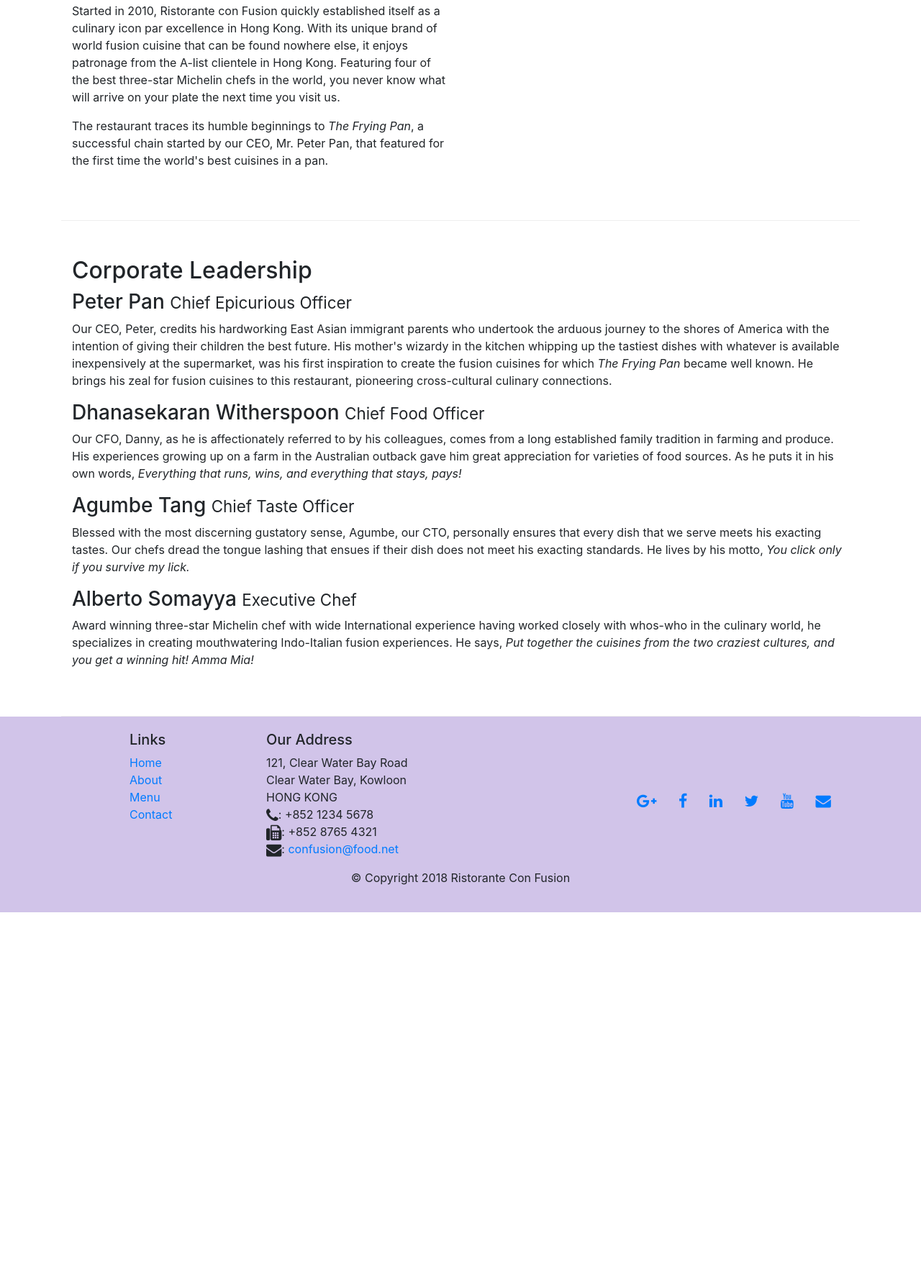
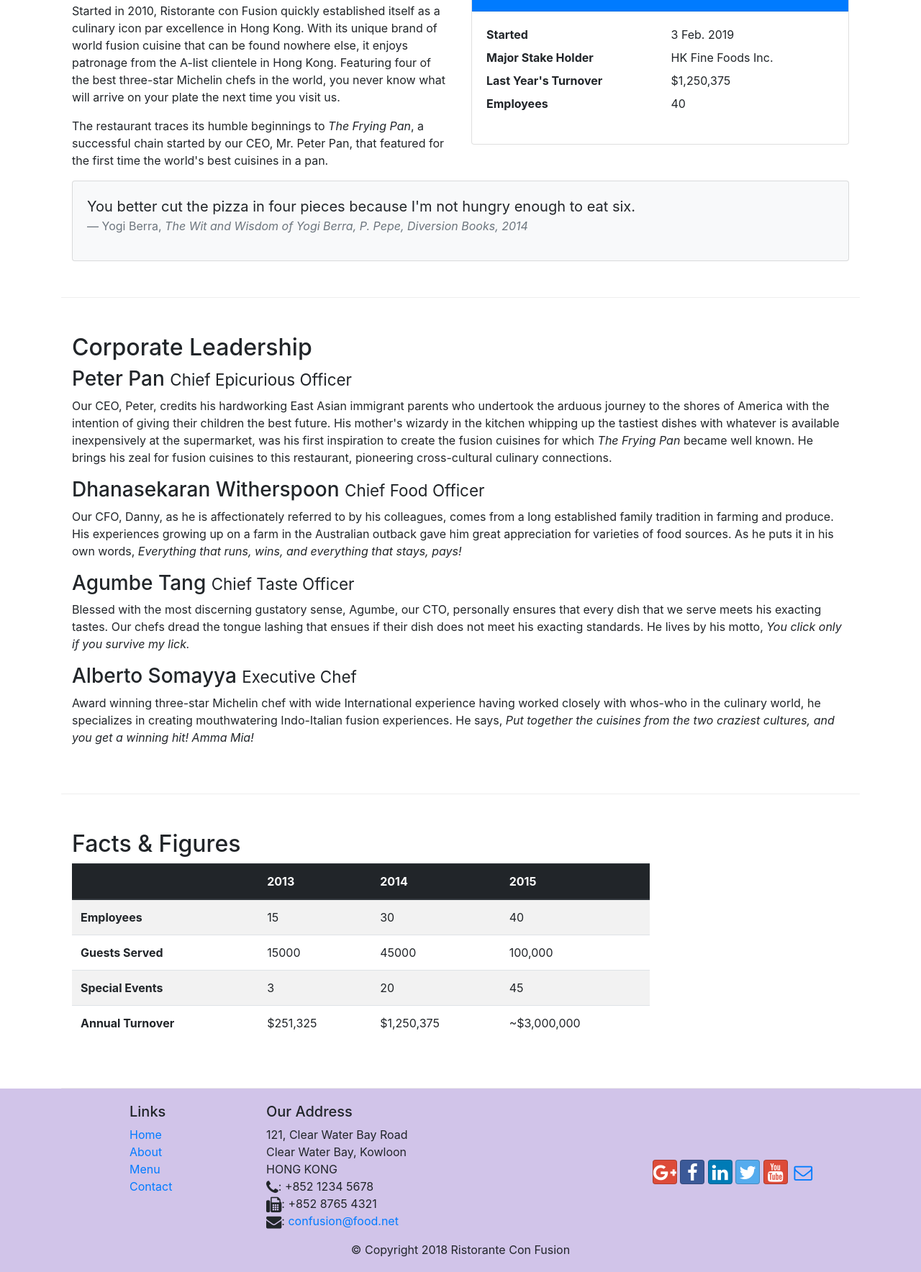
Before and after one commit to zed1025/Coursera-Web-Developer-Course-1, a website: page aboutus.html in a window 1280 px wide. Shown: the part 558-2326 px from the top of the page at 72% size. Before the commit the page ends 1826 px from the top, so only its background shows below. Drawn offline with nearby package versions, Linux system fonts and the light colour scheme.

Commit message:
Tables and Cards

```diff
--- a/aboutus.html
+++ b/aboutus.html
@@ -82,12 +82,41 @@
                 <p>The restaurant traces its humble beginnings to <em>The Frying Pan</em>, a successful chain started by our CEO, Mr. Peter Pan, that featured for the first time the world's best cuisines in a pan.</p>
             </div>
             <div class="col-12 col-sm">
+                <div class="card">
+                    <h3 class="card-header bg-primary text-white">
+                        Facts At a Glance
+                    </h3>
+                    <div class="card-body">
+                        <dl class="row">
+                            <dt class="col-6">Started</dt>
+                            <dd class="col-6">3 Feb. 2019</dd>
+                            <dt class="col-6">Major Stake Holder</dt>
+                            <dd class="col-6">HK Fine Foods Inc.</dd>
+                            <dt class="col-6">Last Year's Turnover</dt>
+                            <dd class="col-6">$1,250,375</dd>
+                            <dt class="col-6">Employees</dt>
+                            <dd class="col-6">40</dd>
+                        </dl>
+                    </div>
+                </div>
+            </div>
+            <div class="col-12">
+                <div class="card card-body bg-light">
+                    <blockquote class="blockquote">
+                        <p class="mb-0">You better cut the pizza in four pieces because
+                            I'm not hungry enough to eat six.</p>
+                        <footer class="blockquote-footer">Yogi Berra,
+                            <cite title="Source Title">The Wit and Wisdom of Yogi Berra,
+                            P. Pepe, Diversion Books, 2014</cite>
+                        </footer>
+                    </blockquote>
+                </div>
             </div>
         </div>
 
 
         <div class="row row-content">
-            <div class="col">
+            <div class="col-12">
                 <h2>Corporate Leadership</h2>
                 <h3>Peter Pan <small>Chief Epicurious Officer</small></h3>
                 <p class="d-none d-sm-block">Our CEO, Peter, credits his hardworking East Asian immigrant parents who undertook the arduous journey to the shores of America with the intention of giving their children the best future. His mother's wizardy in the kitchen whipping up the tastiest dishes with whatever is available inexpensively at the supermarket, was his first inspiration to create the fusion cuisines for which <em>The Frying Pan</em> became well known. He brings his zeal for fusion cuisines to this restaurant, pioneering cross-cultural culinary connections.</p>
@@ -98,8 +127,54 @@
                 <h3>Alberto Somayya <small>Executive Chef</small></h3>
                 <p class="d-none d-sm-block">Award winning three-star Michelin chef with wide International experience having worked closely with whos-who in the culinary world, he specializes in creating mouthwatering Indo-Italian fusion experiences. He says, <em>Put together the cuisines from the two craziest cultures, and you get a winning hit! Amma Mia!</em></p>
             </div>
+
        </div>
-
+       <div class="row row-content">
+            <div class="col-12 col-sm-9">
+                <h2>Facts &amp; Figures</h2>
+                <!-- table -->
+                <div class="table-responsive">
+                    <table class="table table-striped">
+                        <thead class="thead-dark">
+                            <tr>
+                                <th>&nbsp;</th>
+                                <th>2013</th>
+                                <th>2014</th>
+                                <th>2015</th>
+                            </tr>
+                        </thead>
+                        <tbody>
+                            <tr>
+                                <th>Employees</th>
+                                <td>15</td>
+                                <td>30</td>
+                                <td>40</td>
+                            </tr>
+                            <tr>
+                                <th>Guests Served</th>
+                                <td>15000</td>
+                                <td>45000</td>
+                                <td>100,000</td>
+                            </tr>
+                            <tr>
+                                <th>Special Events</th>
+                                <td>3</td>
+                                <td>20</td>
+                                <td>45</td>
+                            </tr>
+                            <tr>
+                                <th>Annual Turnover</th>
+                                <td>$251,325</td>
+                                <td>$1,250,375</td>
+                                <td>~$3,000,000</td>
+                            </tr>
+                        </tbody>
+                    </table>
+                </div>
+            </div>
+            <div class="col-12 col-sm-3">
+            </div>
+        </div>
     </div>
 
     <footer class="footer">
@@ -127,12 +202,12 @@
                 </div>
                 <div class="col-12 col-sm-4 align-self-center">
                     <div class="text-center">
-                        <a class="btn bclass="btn btn-social-icon btn-google" href=class="col-auto""http://google.com/+"><i class="fa fa-google-plus fa-lg"></i></a>
-                        <a class="btn bclass="btn btn-social-icon btn-facebook" href="http://www.facebook.com/profile.php?id="><i class="fa fa-facebook fa-lg"></i></a>
-                        <a class="btn bclass="btn btn-social-icon btn-linkedin" href="http://www.linkedin.com/in/"><i class="fa fa-linkedin fa-lg"></i></a>
-                        <a class="btn bclass="btn btn-social-icon btn-twitter" href="http://twitter.com/"><i class="fa fa-twitter fa-lg"></i></a>
-                        <a class="btn bclass="btn btn-social-icon btn-google" href="http://youtube.com/"><i class="fa fa-youtube fa-lg"></i></a>
-                        <a class="btn bclass="btn btn-social-icon " href="mailto:"><i class="fa fa-envelope fa-lg"></i></a>
+                        <a class="btn btn-social-icon btn-google" href="http://google.com/+"><i class="fa fa-google-plus"></i></a>
+                        <a class="btn btn-social-icon btn-facebook" href="http://www.facebook.com/profile.php?id="><i class="fa fa-facebook"></i></a>
+                        <a class="btn btn-social-icon btn-linkedin" href="http://www.linkedin.com/in/"><i class="fa fa-linkedin"></i></a>
+                        <a class="btn btn-social-icon btn-twitter" href="http://twitter.com/"><i class="fa fa-twitter"></i></a>
+                        <a class="btn btn-social-icon btn-google" href="http://youtube.com/"><i class="fa fa-youtube"></i></a>
+                        <a class="btn btn-social-icon" href="mailto:"><i class="fa fa-envelope-o"></i></a>
                     </div>
                 </div>
            </div>
```
Also changed, not shown: index.html (+6 -6 lines).
